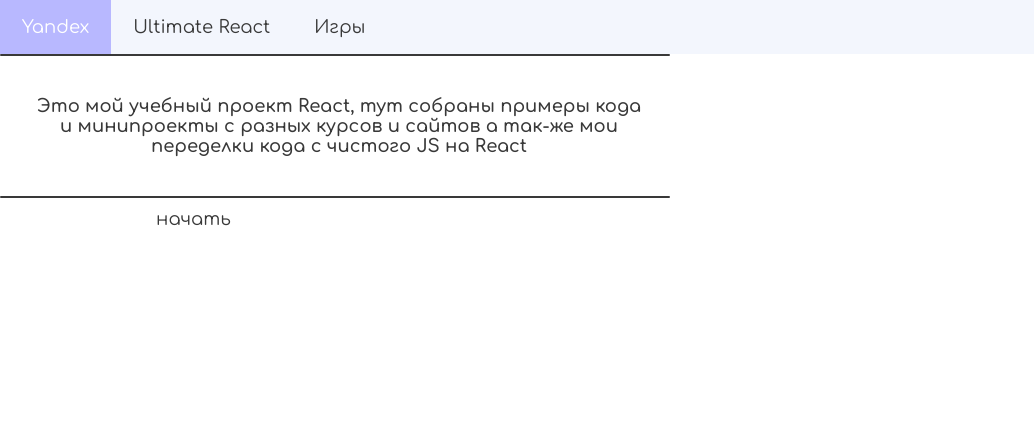
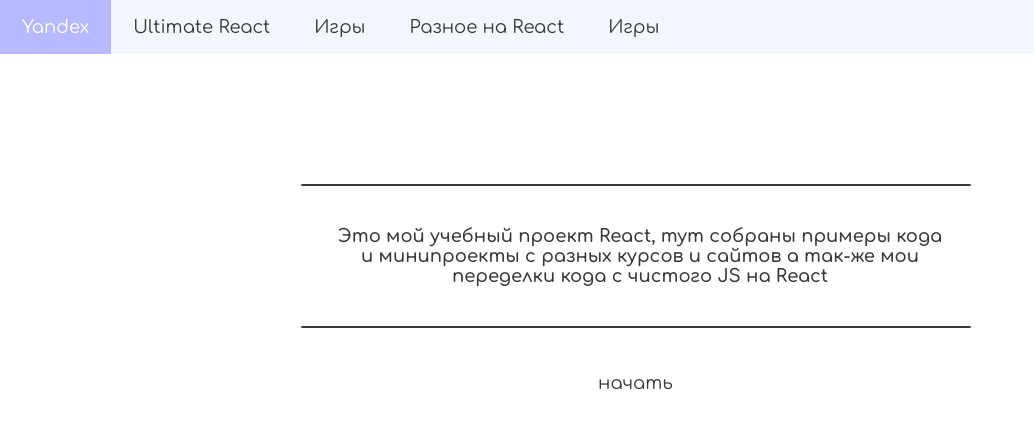
Before and after one commit to ArtErusov/MainReact, a React (Vite) app: page / in a window 1280 px wide. Shown: the top 428 px of the page, without its empty margins (0-1034 px from the left). Built offline with nearby package versions, Linux system fonts and the light colour scheme.

Commit message:
finalized the layout

```diff
--- a/src/components/header/Header.jsx
+++ b/src/components/header/Header.jsx
@@ -16,7 +16,13 @@ const Header = () => {
           </li>
           <li onClick={() => setActiveIndex(2)} className={activeIndex == 2 ? styles.list__item + ' ' + styles.list__item_active : styles.list__item}>
             <Link to="http://localhost:5173/game">Игры</Link>
-            </li>
+          </li>
+          <li onClick={() => setActiveIndex(3)} className={activeIndex == 3 ? styles.list__item + ' ' + styles.list__item_active : styles.list__item}>
+            <Link to="http://localhost:5173">Разное на React</Link>
+          </li>
+          <li onClick={() => setActiveIndex(4)} className={activeIndex == 4 ? styles.list__item + ' ' + styles.list__item_active : styles.list__item}>
+            <Link to="http://localhost:5173">Игры</Link>
+          </li>
         </ul>
       </div>
     </Fragment>
--- a/src/components/initialStub/initialStub.jsx
+++ b/src/components/initialStub/initialStub.jsx
@@ -1,14 +1,19 @@
 import { Fragment } from 'react';
 import styles from './styles.module.scss';
+import { Link } from 'react-router-dom';
 
 const InitialStub = () => {
   return (
     <Fragment>
       <div className={styles.container}>
+        <div>
           <div className={styles.container__div_top}></div>
           <p className={styles.container__text}>Это мой учебный проект React, тут собраны примеры кода и минипроекты с разных курсов и сайтов а так-же мои переделки кода с чистого JS на  React</p>
           <div className={styles.container__div_bot}></div>
-          <button>начать</button>
+          <button>
+          <Link to="/ultimatereact">начать</Link>
+          </button>
+          </div>
       </div>
     </Fragment>
   );
--- a/src/components/initialStub/styles.module.scss
+++ b/src/components/initialStub/styles.module.scss
@@ -1,8 +1,11 @@
 @import '../../assets/css/main.css';
 
 .container {
-  margin: auto;
-
+  // временное выравнивание
+  display: flex;
+  justify-content: center;
+  align-items: center;
+  height: 60vh;
   &__div {
     &_top {
       width: 670px;
@@ -26,7 +29,15 @@
   }
 
   button {
+    margin-top: 34px;
     width: 387px;
     height: 42px;
+    transition: 1s;
+    margin-left: 141px;
+
+    &:hover {
+      background-color: var(--black);
+      color: #fff;
+    }
   }
 }
```
